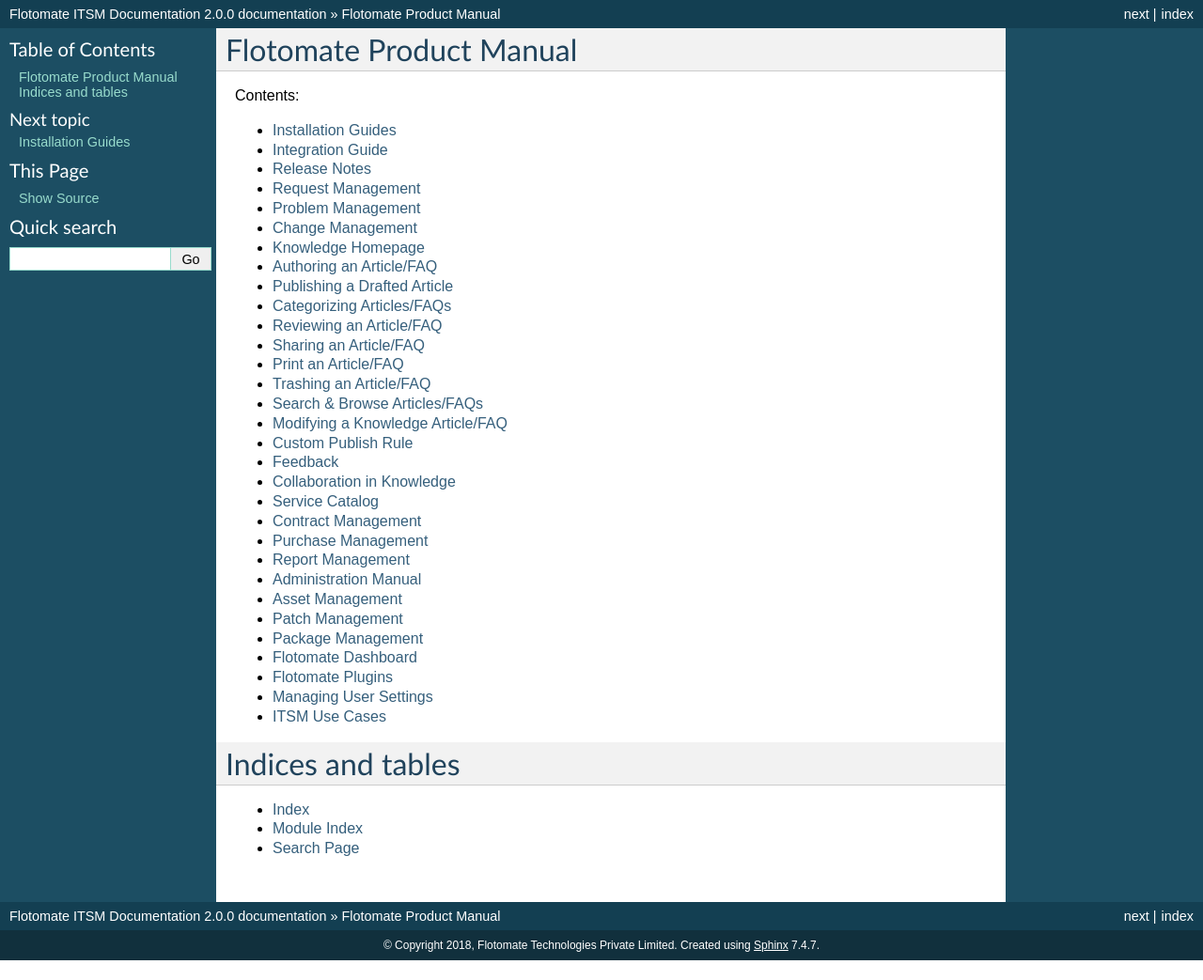
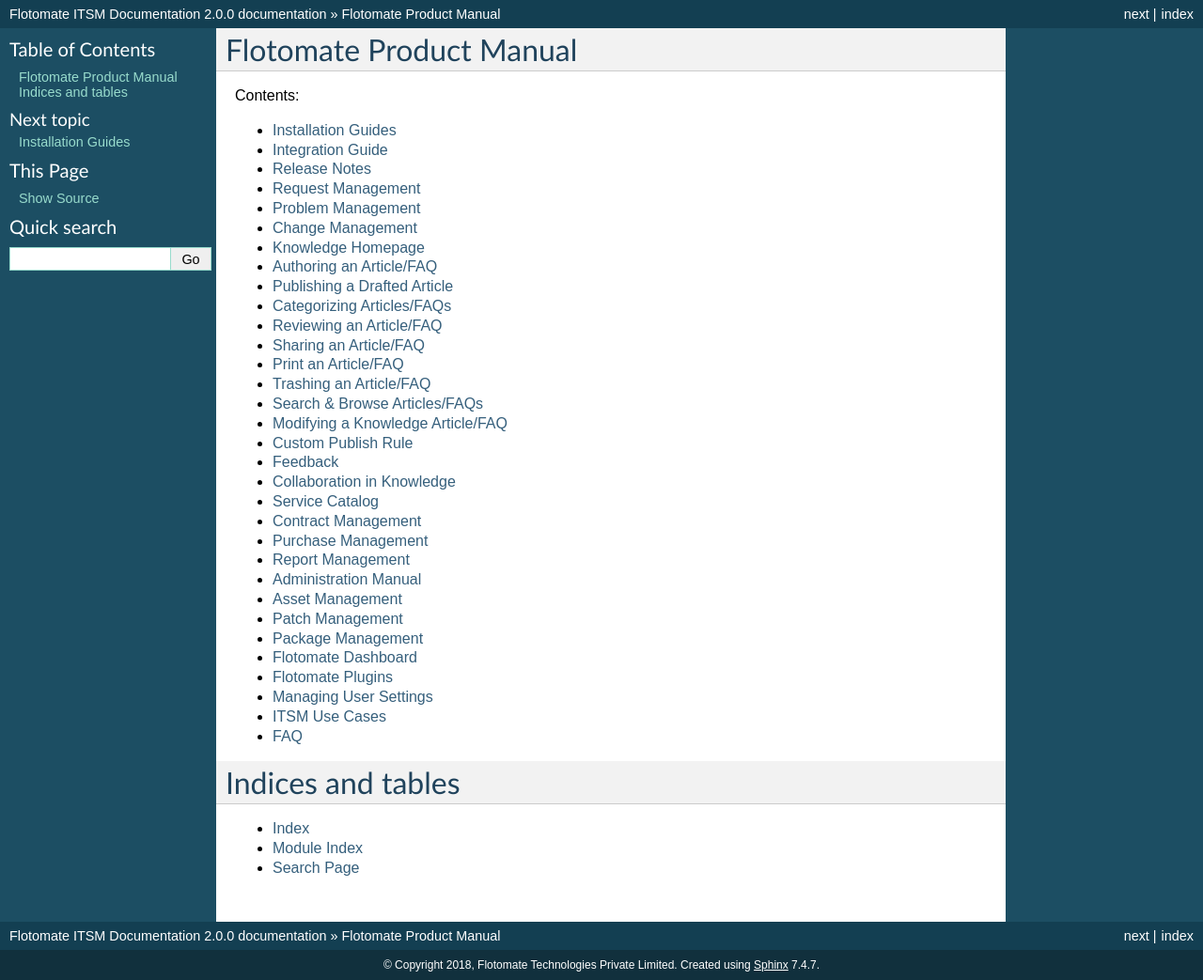
Before and after one commit to Flotomate/product_docs, a Sphinx documentation site: the page built from source/index.rst, in a window 1280 px wide. Shown: the whole page at 94% size. Built offline with Sphinx 7.4.7, drawn with Linux system fonts in a browser that asks for light colours; pages that are not in the unit, such as notebooks, are missing from menus; before the commit the page ends 1022 px from its top, so only the background shows below that.

Commit message:
FAQ folder position changed

```diff
--- a/source/index.rst
+++ b/source/index.rst
@@ -29,6 +29,7 @@
    flotomate-plugins/index
    user-profile/index
    use-cases/index
+   FAQ/index
 
 
 
--- a/source/installation-guide/index.rst
+++ b/source/installation-guide/index.rst
@@ -12,4 +12,3 @@
    remote-desktop/index
    high-availability/index
    upgrade-guide/index
-   FAQ/index
```
Also changed, not shown: source/FAQ/dhcp-error.rst (renamed from source/installation-guide/FAQ/dhcp-error.rst), source/FAQ/error-dot-net-framework.rst (renamed from source/installation-guide/FAQ/error-dot-net-framework.rst), source/FAQ/index.rst (renamed from source/installation-guide/FAQ/index.rst).
